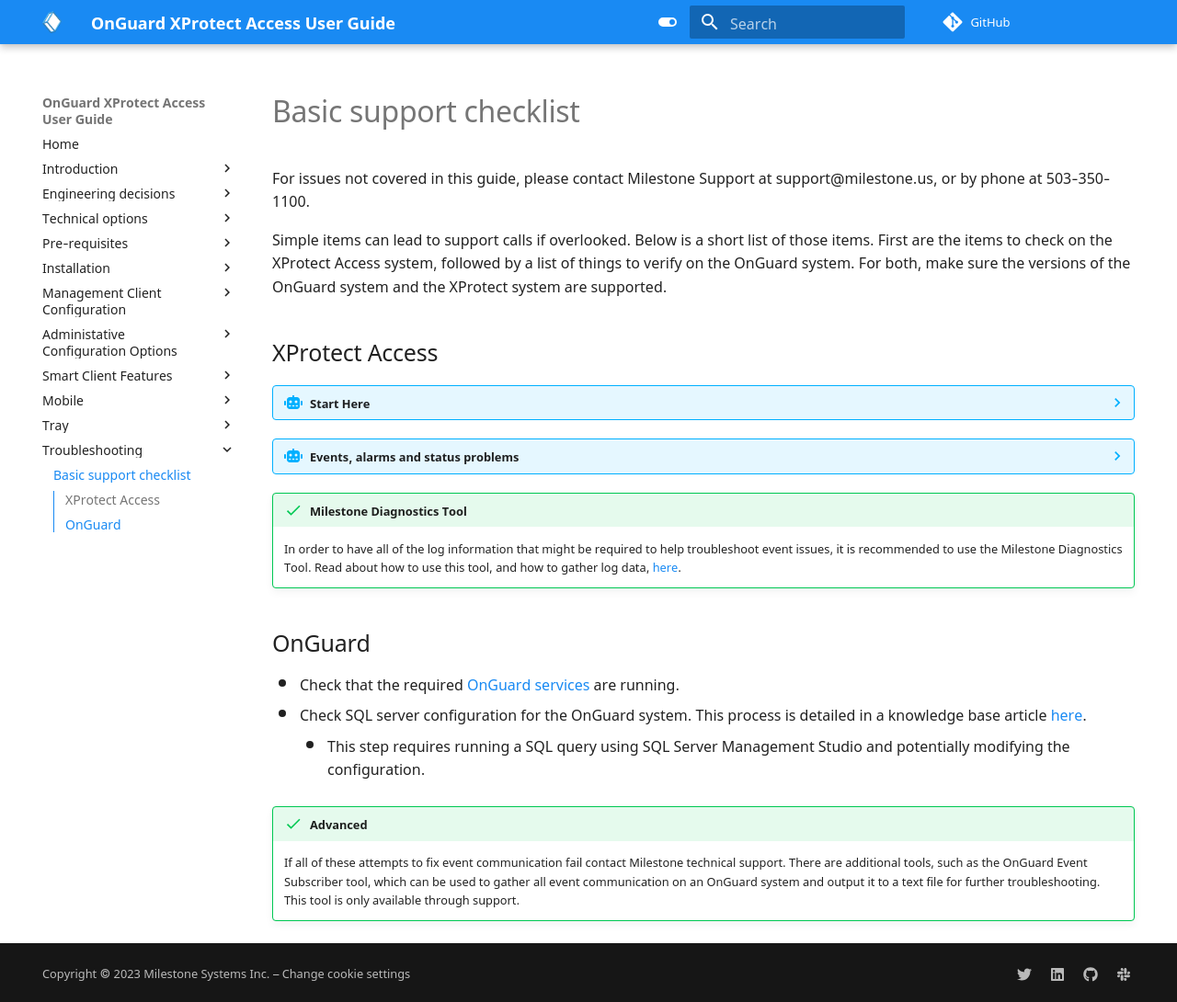
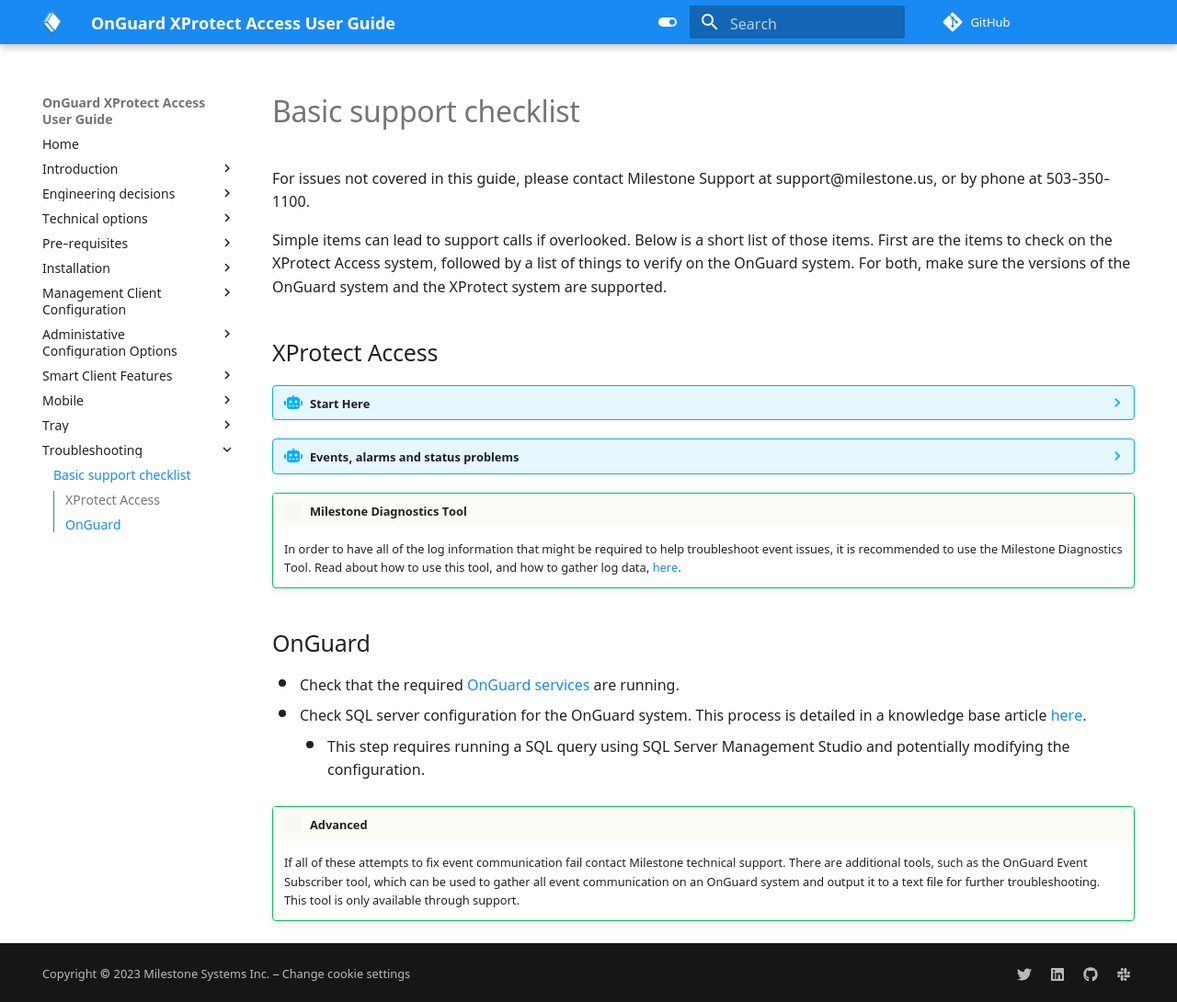
Before and after one commit to mjt-milestone/XPALenelS2DocSite, an MkDocs documentation site: the page built from docs/Troubleshooting/index.md, in a window 1280 px wide and 1090 px high. Shown: the whole window at 92% size. Built offline with MkDocs 1.6.1 and Material for MkDocs 9.7.7, drawn with Linux system fonts in a browser that asks for light colours; comment, search, counter and statistics services are not loaded.

Commit message:
admonition styles

```diff
--- /dev/null
+++ b/docs/stylesheets/colors.css
@@ -0,0 +1,8 @@
+:root {
+    --md-primary-fg-color:        #198af3;
+    --md-primary-fg-color--light: #bed43d;
+    --md-primary-fg-color--dark:  #0f0f0f;
+    --md-code-fg-color:  #0000ff;
+    --md-code-hl-color: #0693a9;
+    --md-code-hl-string-color: #0FF1CE;
+  }
--- a/docs/stylesheets/extra.css
+++ b/docs/stylesheets/extra.css
@@ -1,8 +1,15 @@
 :root {
-    --md-primary-fg-color:        #198af3;
-    --md-primary-fg-color--light: #bed43d;
-    --md-primary-fg-color--dark:  #0f0f0f;
-    --md-code-fg-color:  #0000ff;
-    --md-code-hl-color: #0693a9;
-    --md-code-hl-string-color: #0FF1CE;
+    --md-admonition-icon--success: images/thelogo.svg
   }
+  .md-typeset .admonition.sucess,
+  .md-typeset details.success {
+    border-color: #f7f7f6;
+  }
+  .md-typeset .success > .admonition-title,
+  .md-typeset .success > summary {
+    background-color: #fcfcf7;
+  }
+  .md-typeset .success > .admonition-title::before,
+  .md-typeset .success > summary::before {
+    background-color: rgb(248, 248, 245);
+  }
--- a/mkdocs.yml
+++ b/mkdocs.yml
@@ -37,6 +37,7 @@
         icon: material/toggle-switch-off-outline
         name: Switch to light mode
 extra_css:
+  - stylesheets/colors.css
   - stylesheets/extra.css
 
 markdown_extensions:
```
Also changed, not shown: docs/images/GlassLogoTrans.ico (added), docs/images/thelogo.svg (added).
